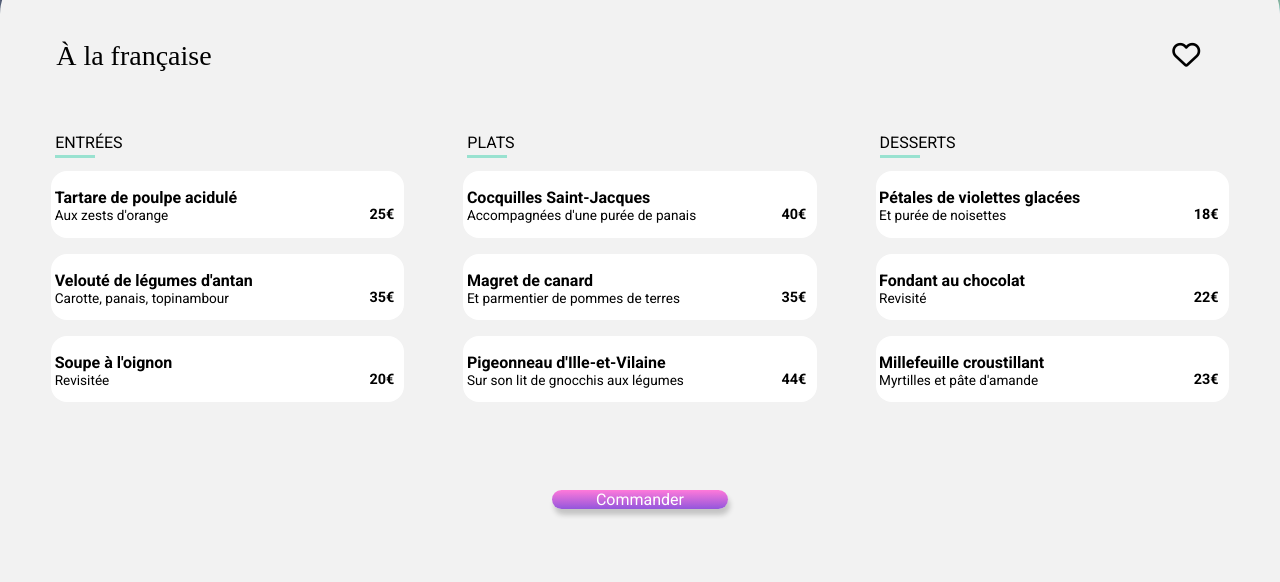
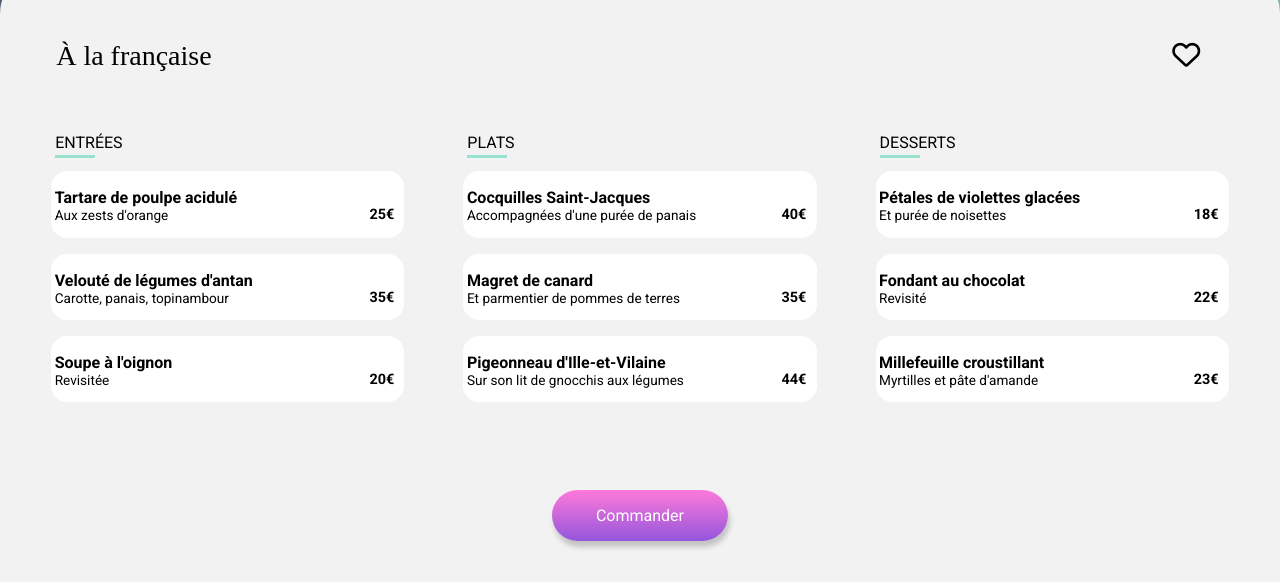
Before and after one commit to Renaud-Fagnou/RenaudFagnou_3_17082021, a website: page menus/a_la_francaise.html in a window 1280 px wide. Shown: the part 567-1149 px from the top of the page. Drawn offline with Linux system fonts and the light colour scheme; a web font is replaced by a local one.

Commit message:
adjust button padding

```diff
--- a/sass/layout/_main-menu.scss
+++ b/sass/layout/_main-menu.scss
@@ -269,10 +269,6 @@
         .div-button{
             display: flex;
             justify-content: center;
-            .button{
-                padding: 0 2.75em;
-                margin: 0.7em 0 4em;
-            }
         }
         .card-footer__hearts{
             &--full{
```
Also changed, not shown: css/styles.css, 1 other file.
